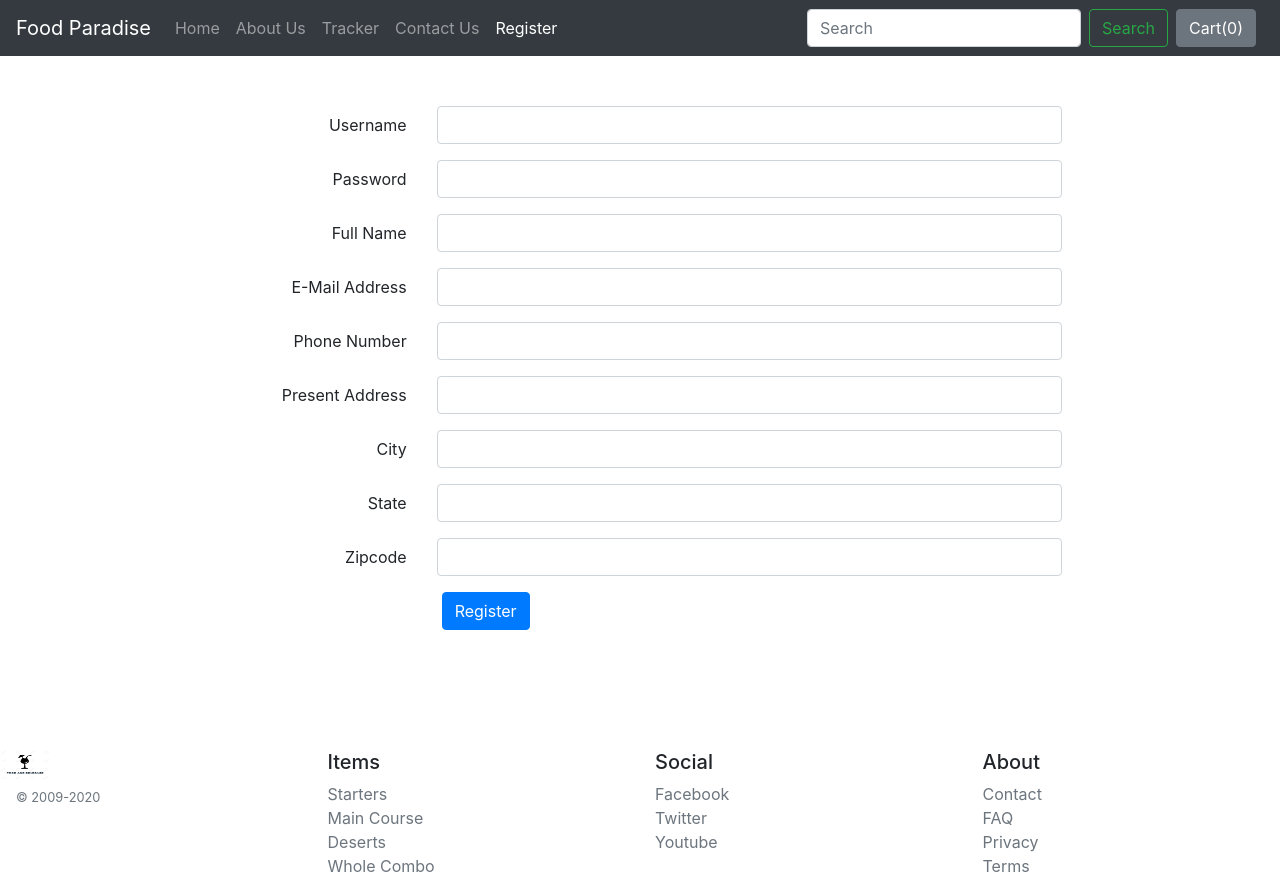
After one commit to ritu-kalyani/restaurant-food-order, a Django app: page /shop/register/ in a window 1280 px wide. The commit adds this page. Run offline with Django 3.2, Linux system fonts and the light colour scheme; some libraries are stand-ins or nearby versions.

Commit message:
Register Functionality added

```diff
--- a/shop/admin.py
+++ b/shop/admin.py
@@ -1,9 +1,10 @@
 from django.contrib import admin
 
 # Register your models here.
-from .models import Product,Contact,Orders,OrderUpdate
+from .models import Product,Contact,Orders,OrderUpdate, User
 
 admin.site.register(Product)
 admin.site.register(Contact)
 admin.site.register(Orders)
 admin.site.register(OrderUpdate)
+admin.site.register(User)
--- a/shop/urls.py
+++ b/shop/urls.py
@@ -10,4 +10,6 @@ urlpatterns = [
     path("products/<int:id>", views.productview,name="ProductView"),
     path("checkout/", views.checkout,name="Checkout"),
     path("faq/",views.faq,name="faq"),
+    path('register/', views.register,name="Register"),
+    path('login/', views.login,name="Login")
 ]
--- a/shop/views.py
+++ b/shop/views.py
@@ -1,8 +1,10 @@
 from django.shortcuts import render
-from .models import Product,Contact,Orders,OrderUpdate
+from .models import Product,Contact,Orders,OrderUpdate, User
 from math import ceil
 from django.http import HttpResponse
 import json
+from django.views.decorators.csrf import csrf_protect
+
 
 # import logging library
 # import logging
@@ -118,3 +120,14 @@ def checkout(request):
 
 def faq(request):
     return render(request,'faq.html')
+
+@csrf_protect
+def register(request):
+    if request.method == 'POST':
+        data = request.POST
+        user = User(username=data['username'], password=data['full-password'], fullname=data['full-name'], email=data['email-address'], address=data['present_address'], city=data['city'], state=data['state'], zip_code=data['zip'], phone=data['phone_number'])
+        user.save()
+    return render(request,'register.html')
+
+def login(request):
+    pass
--- a/templates/base.html
+++ b/templates/base.html
@@ -60,6 +60,15 @@
 
         {% else %}
           <a class="nav-link" href="/shop/contact">Contact Us</a>
+        {% endif %}
+      </li>
+
+      <li class="nav-item">
+        {% if '/shop/register' in request.path %}
+        <a class="nav-link active" href="/shop/register">Register</a>
+
+        {% else %}
+          <a class="nav-link" href="/shop/register">Register</a>
         {% endif %}
       </li>
 
--- /dev/null
+++ b/templates/register.html
@@ -0,0 +1,80 @@
+{% extends 'base.html' %}
+{% block title %}
+    Register
+{% endblock %}
+{% block body %}
+    <form name="my-form" method="post" style="margin-top: 50px" action='/shop/register/'>
+        {% csrf_token %}
+        <div class="form-group row">
+            <label for="username" class="col-md-4 col-form-label text-md-right">Username</label>
+            <div class="col-md-6">
+                <input type="text" id="username" class="form-control" name="username" required>
+            </div>
+        </div>
+
+        <div class="form-group row">
+            <label for="password" class="col-md-4 col-form-label text-md-right">Password</label>
+            <div class="col-md-6">
+                <input type="password" id="password" class="form-control" name="full-password" required>
+            </div>
+        </div>
+
+        <div class="form-group row">
+            <label for="full_name" class="col-md-4 col-form-label text-md-right">Full Name</label>
+            <div class="col-md-6">
+                <input type="text" id="full_name" class="form-control" name="full-name" required>
+            </div>
+        </div>
+
+        <div class="form-group row">
+            <label for="email_address" class="col-md-4 col-form-label text-md-right">E-Mail Address</label>
+            <div class="col-md-6">
+                <input type="text" id="email_address" class="form-control" name="email-address" required>
+            </div>
+        </div>
+
+        <div class="form-group row">
+            <label for="phone_number" class="col-md-4 col-form-label text-md-right">Phone Number</label>
+            <div class="col-md-6">
+                <input type="text" id="phone_number" name='phone_number' class="form-control" required>
+            </div>
+        </div>
+
+        <div class="form-group row">
+            <label for="present_address" class="col-md-4 col-form-label text-md-right">Present Address</label>
+            <div class="col-md-6">
+                <input type="text" id="present_address" class="form-control" name='present_address'required>
+            </div>
+        </div>
+
+        <div class="form-group row">
+            <label for="city" class="col-md-4 col-form-label text-md-right">City</label>
+            <div class="col-md-6">
+                <input type="text" id="city" class="form-control" name="city" required>
+            </div>
+        </div>
+
+        <div class="form-group row">
+            <label for="state" class="col-md-4 col-form-label text-md-right">State</label>
+            <div class="col-md-6">
+                <input type="text" id="state" class="form-control" name="state" required>
+            </div>
+        </div>
+
+        <div class="form-group row">
+            <label for="zip" class="col-md-4 col-form-label text-md-right">Zipcode</label>
+            <div class="col-md-6">
+                <input type="text" id="zip" class="form-control" name="zip" required>
+            </div>
+        </div>
+
+            <div class="col-md-6 offset-md-4">
+                <button type="submit" class="btn btn-primary">
+                Register
+                </button>
+            </div>
+        </div>
+    </form>
+{% endblock %}
+{% block js %}
+{% endblock%}
```
Also changed, not shown: shop/models.py (+15 -0 lines), db.sqlite3, rest/tests/test_views.py (line endings or trailing spaces), shop/migrations/0010_user.py (added), templates/login.html (added).
